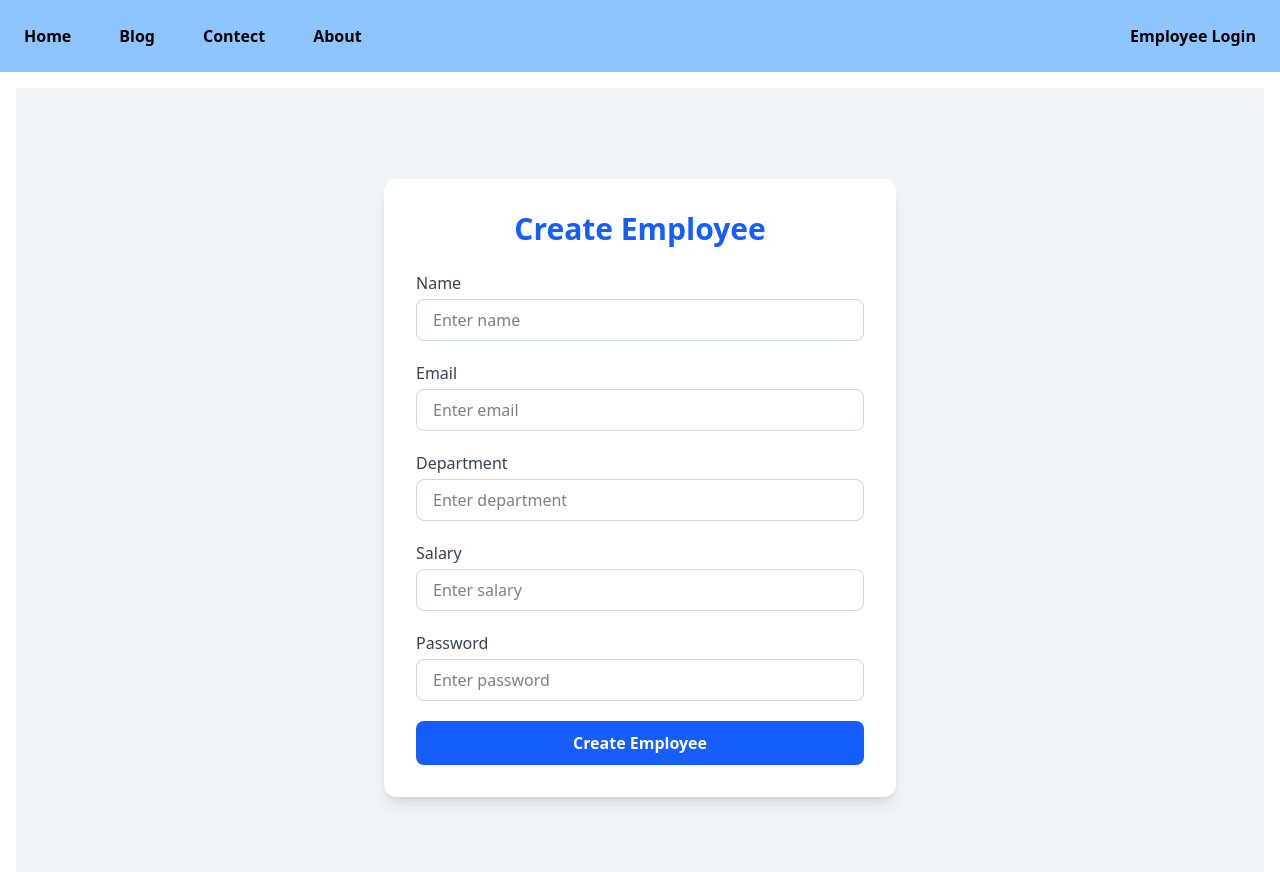
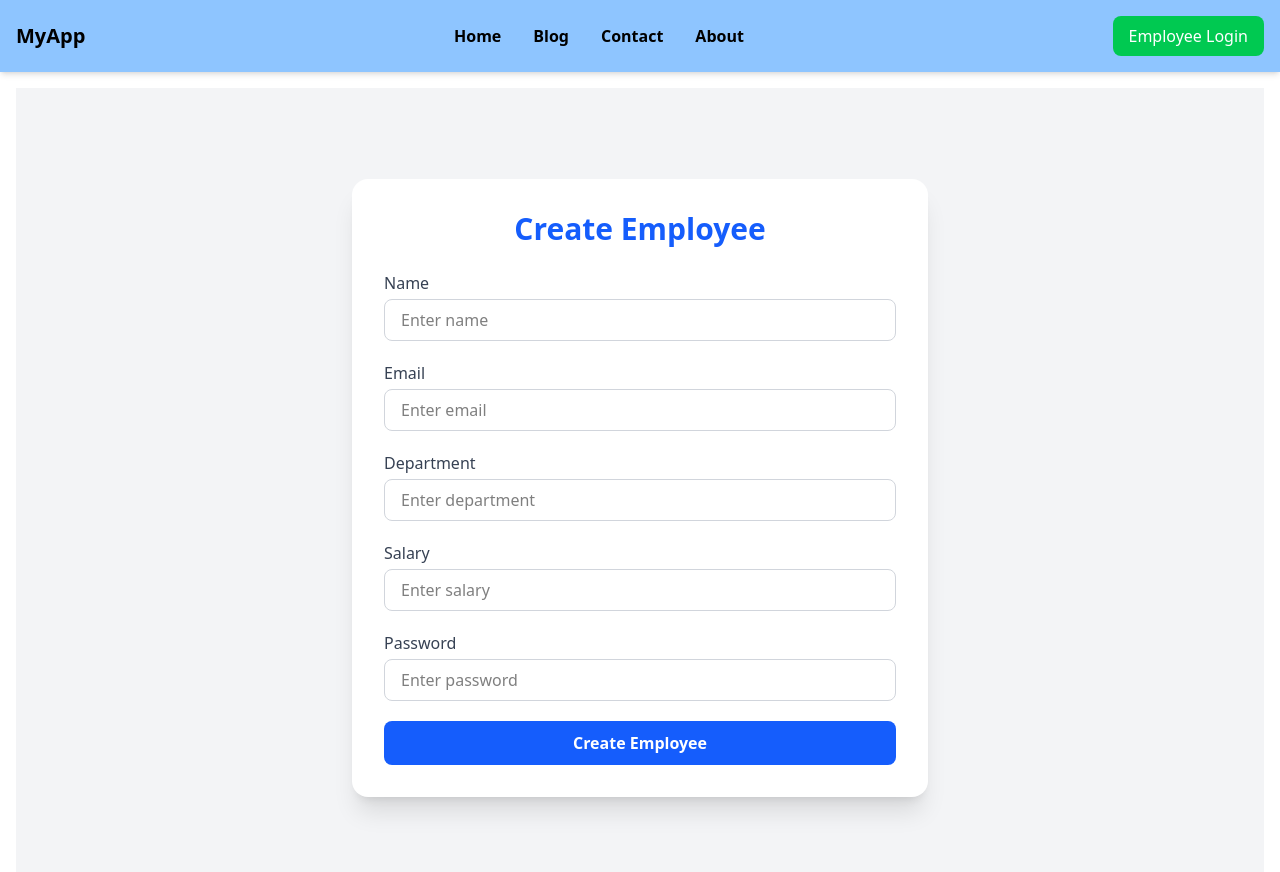
Before and after one commit to itsmanishku07/Employee-Management-Flask-PostgreSQL-React-vite, a React (Vite) app: page /insert in a window 1280 px wide. Shown: the top 872 px of the page. Built offline with nearby package versions, Linux system fonts and the light colour scheme.

Commit message:
fixed styling

```diff
--- a/src/Components/CreateEmployee.jsx
+++ b/src/Components/CreateEmployee.jsx
@@ -16,11 +16,14 @@ const CreateEmployee = () => {
   const handleSubmit = async (e) => {
     e.preventDefault();
     try {
-      const res = await fetch("https://dashboard-alpha-nine-93.vercel.app/createuser", {
-        method: "POST",
-        headers: { "Content-Type": "application/json" },
-        body: JSON.stringify(formData),
-      });
+      const res = await fetch(
+        "https://dashboard-alpha-nine-93.vercel.app/createuser",
+        {
+          method: "POST",
+          headers: { "Content-Type": "application/json" },
+          body: JSON.stringify(formData),
+        }
+      );
       const data = await res.json();
       alert(data.msg || "User created");
       setFormData({
@@ -37,15 +40,15 @@ const CreateEmployee = () => {
   };
 
   return (
-    <div className="min-h-screen bg-gray-100 flex items-center justify-center p-6">
-      <div className="bg-white shadow-lg rounded-xl w-full max-w-lg p-8">
-        <h2 className="text-3xl font-bold text-center text-blue-600 mb-6">
+    <div className="min-h-screen bg-gray-100 flex items-center justify-center px-4 sm:px-6 lg:px-8 py-10">
+      <div className="bg-white shadow-xl rounded-2xl w-full max-w-md sm:max-w-lg md:max-w-xl p-6 sm:p-8">
+        <h2 className="text-2xl sm:text-3xl font-bold text-center text-blue-600 mb-6">
           Create Employee
         </h2>
 
         <form onSubmit={handleSubmit} className="space-y-5">
           {["name", "email", "department", "salary", "password"].map((field) => (
-            <div key={field}>
+            <div key={field} className="flex flex-col">
               <label className="block text-gray-700 font-medium mb-1 capitalize">
                 {field}
               </label>
@@ -54,7 +57,7 @@ const CreateEmployee = () => {
                 name={field}
                 value={formData[field]}
                 onChange={handleChange}
-                className="w-full px-4 py-2 border border-gray-300 rounded-lg focus:ring-2 focus:ring-blue-400 focus:outline-none"
+                className="w-full px-4 py-2 border border-gray-300 rounded-lg text-sm sm:text-base focus:ring-2 focus:ring-blue-400 focus:outline-none"
                 placeholder={`Enter ${field}`}
                 required
               />
@@ -63,7 +66,7 @@ const CreateEmployee = () => {
 
           <button
             type="submit"
-            className="w-full bg-blue-600 text-white py-2.5 rounded-lg font-semibold hover:bg-blue-700 transition duration-200"
+            className="w-full bg-blue-600 text-white py-2.5 rounded-lg font-semibold hover:bg-blue-700 transition duration-200 text-sm sm:text-base"
           >
             Create Employee
           </button>
--- a/src/Components/DepartmentInfo.jsx
+++ b/src/Components/DepartmentInfo.jsx
@@ -21,7 +21,9 @@ const DepartmentInfo = () => {
   useEffect(() => {
     const fetchData = async () => {
       try {
-        const res = await fetch("https://dashboard-alpha-nine-93.vercel.app/groupdepartment");
+        const res = await fetch(
+          "https://dashboard-alpha-nine-93.vercel.app/groupdepartment"
+        );
         const data = await res.json();
         setUser(data);
       } catch (err) {
@@ -33,15 +35,16 @@ const DepartmentInfo = () => {
 
   return (
     <div className="min-h-screen bg-gray-100 p-6 flex flex-col items-center">
-      <h2 className="text-3xl font-bold text-blue-600 mb-6 text-center">
+      <h2 className="text-3xl font-bold text-blue-600 mb-8 text-center">
         Department Overview
       </h2>
 
-      <div className="w-full max-w-5xl mb-10">
+      {/* Table Section */}
+      <div className="w-full max-w-6xl mb-12 overflow-x-auto">
         {user.length === 0 ? (
           <p className="text-center text-gray-500 text-lg">Loading...</p>
         ) : (
-          <table className="min-w-full bg-white shadow-md rounded-lg overflow-hidden mb-10">
+          <table className="min-w-full bg-white shadow-lg rounded-lg overflow-hidden">
             <thead className="bg-blue-600 text-white">
               <tr>
                 <th className="py-3 px-6 text-left">Department</th>
@@ -73,9 +76,12 @@ const DepartmentInfo = () => {
         )}
       </div>
 
-      <div className="flex w-full items-center justify-center gap-43 mt-15 flex-wrap">
+      {/* Charts Section */}
+      <div className="w-full max-w-6xl flex flex-col lg:flex-row items-center justify-center gap-10">
 
-        <ResponsiveContainer width="50%" height={300}>
+        {/* Bar Chart */}
+        <div className="w-full lg:w-1/2 h-80 bg-white shadow-lg rounded-lg p-4">
+          <ResponsiveContainer width="100%" height="100%">
             <BarChart data={user}>
               <CartesianGrid strokeDasharray="3 3" />
               <XAxis dataKey="department" />
@@ -84,10 +90,11 @@ const DepartmentInfo = () => {
               <Bar dataKey="employees" fill="#3B82F6" radius={[6, 6, 0, 0]} />
             </BarChart>
           </ResponsiveContainer>
+        </div>
 
-        <div className="w-full max-w-md">
-
-          <ResponsiveContainer width="50%" height={300}>
+        {/* Pie Chart */}
+        <div className="w-full lg:w-1/2 h-80 bg-white shadow-lg rounded-lg p-4">
+          <ResponsiveContainer width="100%" height="100%">
             <PieChart>
               <Pie
                 data={user}
@@ -95,12 +102,14 @@ const DepartmentInfo = () => {
                 nameKey="department"
                 cx="50%"
                 cy="50%"
-                outerRadius={110}
-                fill="#8884d8"
+                outerRadius={100}
                 label
               >
                 {user.map((entry, index) => (
-                  <Cell key={`cell-${index}`} fill={COLORS[index % COLORS.length]} />
+                  <Cell
+                    key={`cell-${index}`}
+                    fill={COLORS[index % COLORS.length]}
+                  />
                 ))}
               </Pie>
               <Tooltip />
@@ -108,8 +117,6 @@ const DepartmentInfo = () => {
             </PieChart>
           </ResponsiveContainer>
         </div>
-
-
       </div>
     </div>
   );
--- a/src/Components/Header.jsx
+++ b/src/Components/Header.jsx
@@ -1,34 +1,101 @@
-import React from 'react'
-import { Link, Navigate } from 'react-router-dom'
-import { useNavigate } from "react-router-dom";
+import React, { useState } from "react";
+import { Link, useNavigate } from "react-router-dom";
 
 const Header = () => {
-  const islogin = localStorage.getItem("isLogin") == "true"
-  console.log(islogin);
+  const [menuOpen, setMenuOpen] = useState(false);
+  const isLogin = localStorage.getItem("isLogin") === "true";
+  const navigate = useNavigate();
 
-
+  const handleLogout = () => {
+    localStorage.setItem("isLogin", false);
+    localStorage.removeItem("username");
+    localStorage.removeItem("password");
+    navigate("/"); // redirect to login/home after logout
+  };
 
   return (
-    <div className='p-6 bg-blue-300 flex justify-between'>
-      <div className='text-black flex gap-12 list-none font-bold'>
-        <li><a href="/index">Home</a></li>
-        <li><a href="/blog">Blog</a></li>
-        <li><a href="/contect">Contect</a></li>
-        <li><a href="/about">About</a></li>
+    <nav className="bg-blue-300 p-4 shadow-md">
+      <div className="max-w-7xl mx-auto flex justify-between items-center">
+
+        {/* Logo */}
+        <div className="text-xl font-extrabold text-black">
+          <Link to="/index">MyApp</Link>
+        </div>
+
+        {/* Desktop Menu */}
+        <ul className="hidden md:flex gap-8 font-semibold text-black">
+          <li><Link to="/index">Home</Link></li>
+          <li><Link to="/blog">Blog</Link></li>
+          <li><Link to="/contect">Contact</Link></li>
+          <li><Link to="/about">About</Link></li>
+        </ul>
+
+        {/* Right Side (Login/Logout) */}
+        <div className="hidden md:flex">
+          {isLogin ? (
+            <button
+              onClick={handleLogout}
+              className="bg-red-500 text-white px-4 py-2 rounded-lg hover:bg-red-600 transition"
+            >
+              Logout
+            </button>
+          ) : (
+            <Link
+              to="/"
+              className="bg-green-500 text-white px-4 py-2 rounded-lg hover:bg-green-600 transition"
+            >
+              Employee Login
+            </Link>
+          )}
+        </div>
+
+        {/* Mobile Menu Button */}
+        <button
+          className="md:hidden text-black focus:outline-none"
+          onClick={() => setMenuOpen(!menuOpen)}
+        >
+          {menuOpen ? (
+            <span className="text-2xl">✖</span> // Close icon
+          ) : (
+            <span className="text-2xl">☰</span> // Hamburger icon
+          )}
+        </button>
       </div>
-      <ul className="text-black flex gap-12 list-none font-bold">
-        {islogin ? (
-          <li><button onClick={() => {
-            localStorage.setItem("isLogin", false)
-            localStorage.removeItem("username")
-            localStorage.removeItem("password")
-          }}>Logout</button></li>
-        ) : (
-          <li><a href="/">Employee Login</a></li>
-        )}
-      </ul>
-    </div>
-  )
-}
 
-export default Header
+      {/* Mobile Dropdown Menu */}
+      {menuOpen && (
+        <div className="md:hidden mt-4 bg-blue-200 rounded-lg p-4 space-y-3">
+          <ul className="flex flex-col gap-3 font-semibold text-black">
+            <li><Link to="/index" onClick={() => setMenuOpen(false)}>Home</Link></li>
+            <li><Link to="/blog" onClick={() => setMenuOpen(false)}>Blog</Link></li>
+            <li><Link to="/contect" onClick={() => setMenuOpen(false)}>Contact</Link></li>
+            <li><Link to="/about" onClick={() => setMenuOpen(false)}>About</Link></li>
+          </ul>
+          <div className="mt-3">
+            {isLogin ? (
+              <button
+                onClick={() => {
+                  handleLogout();
+                  setMenuOpen(false);
+                }}
+                className="w-full bg-red-500 text-white px-4 py-2 rounded-lg hover:bg-red-600 transition"
+              >
+                Logout
+              </button>
+            ) : (
+              <Link
+                to="/"
+                onClick={() => setMenuOpen(false)}
+                className="w-full block text-center bg-green-500 text-white px-4 py-2 rounded-lg hover:bg-green-600 transition"
+              >
+                Employee Login
+              </Link>
+            )}
+          </div>
+        </div>
+      )}
+    </nav>
+  );
+};
+
+export default Header;
```
Also changed, not shown: vercel.json (added). Lines whose indentation alone changed are shown as unchanged.
